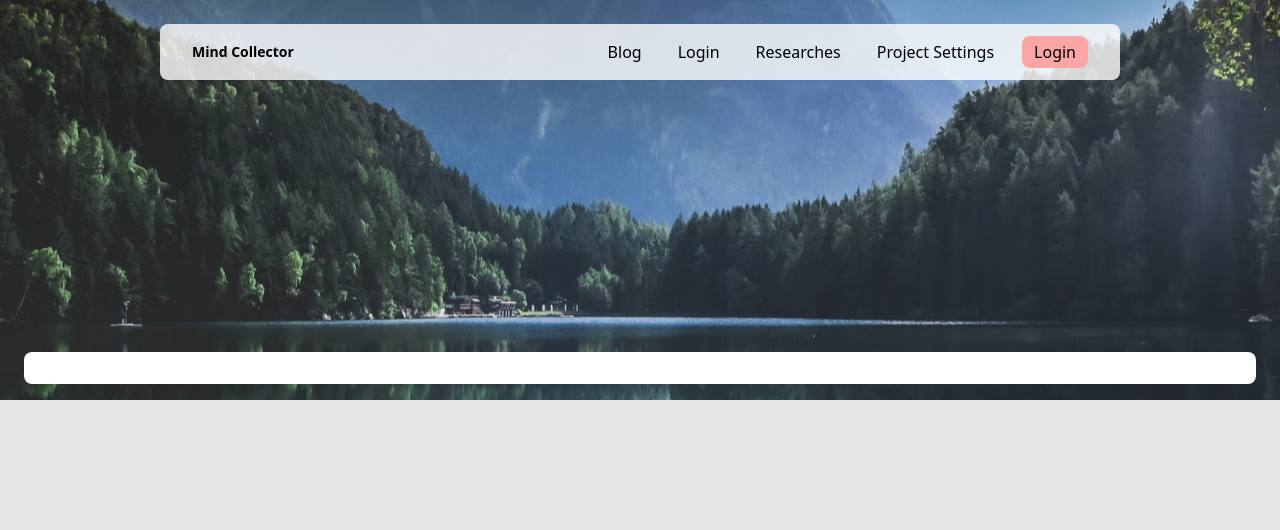
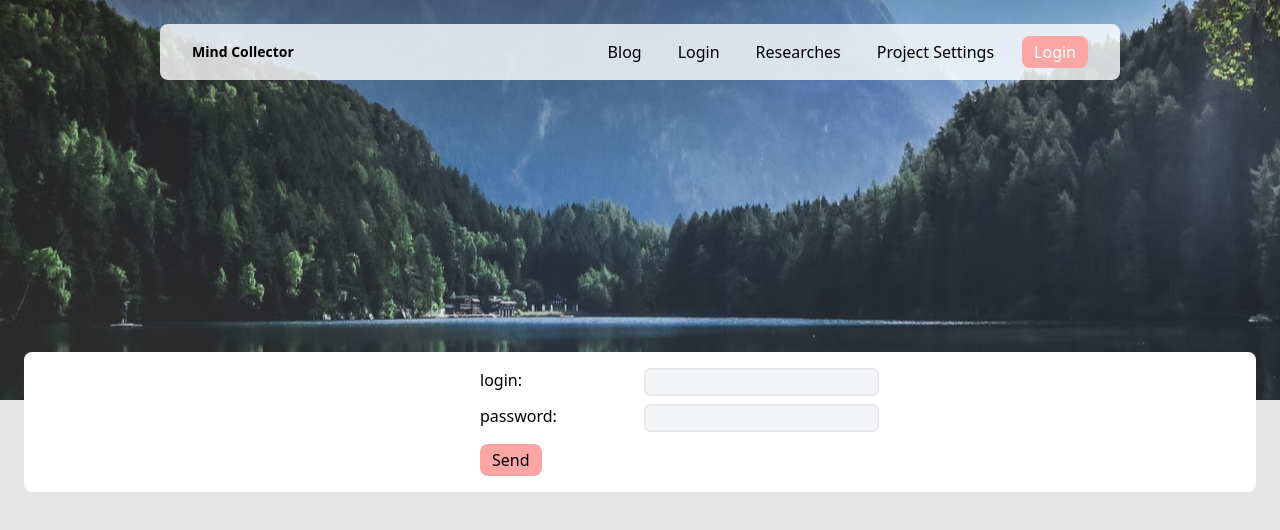
Before and after one commit to MindCollectorCompany/front, a Nuxt app: page /auth/login in a window 1280 px wide. Shown: the top 530 px of the page. Built offline with nearby package versions, Linux system fonts and the light colour scheme.

Commit message:
add routes and api call

```diff
--- a/components/HeaderBar.vue
+++ b/components/HeaderBar.vue
@@ -5,7 +5,16 @@
     <Logo />
     <div class="flex">
       <NavList />
-      <Button class="ml-7" text="login" />
+      <Button class="ml-7 text-white" @click="goToLogin">login</Button>
     </div>
   </div>
 </template>
+<script>
+export default {
+  methods: {
+    goToLogin() {
+      navigateTo("/auth/login");
+    },
+  },
+};
+</script>
--- /dev/null
+++ b/components/InputLabel.vue
@@ -0,0 +1,18 @@
+<template>
+  <div class="flex gap-2">
+    <span v-if="label">{{ label }}</span>
+    <input
+      type="text"
+      :name="name"
+      class="focus:shadow-outline rounded-md border-2 bg-gray-100 focus:border-gray-300 focus:bg-white focus:outline-none"
+      :value="text"
+      @input="$emit('update:text', $event.target.value)"
+    />
+  </div>
+</template>
+<script>
+export default {
+  props: ["label", "name", "text"],
+  emits: ["update:text"],
+};
+</script>
--- a/components/common/Button.vue
+++ b/components/common/Button.vue
@@ -1,13 +1,7 @@
 <template>
   <div
-    class="rounded-lg border-0 border-solid border-black bg-red-300 p-1 pl-3 pr-3 capitalize hover:cursor-pointer"
+    class="w-fit rounded-lg border-0 border-solid border-black bg-red-300 p-1 pl-3 pr-3 capitalize hover:cursor-pointer"
   >
-    {{ text }}
+    <slot></slot>
   </div>
 </template>
-
-<script>
-export default {
-  props: ["text"],
-};
-</script>
--- /dev/null
+++ b/components/common/Input.vue
@@ -0,0 +1,17 @@
+<template>
+  <div>
+    <input
+      type="text"
+      :name="name"
+      class="focus:shadow-outline rounded-md border-2 bg-gray-100 focus:border-gray-300 focus:bg-white focus:outline-none"
+      :value="text"
+      @input="$emit('update:text', $event.target.value)"
+    />
+  </div>
+</template>
+<script>
+export default {
+  props: ["name", "text"],
+  emits: ["update:text"],
+};
+</script>
--- a/components/nav/NavItem.vue
+++ b/components/nav/NavItem.vue
@@ -1,10 +1,12 @@
 <template>
   <span class="capitalize hover:cursor-pointer">
-    {{ text }}
+    <NuxtLink :to="page">
+      {{ text }}
+    </NuxtLink>
   </span>
 </template>
 <script>
 export default {
-  props: ["text"],
+  props: ["text", "page"],
 };
 </script>
--- a/components/nav/NavList.vue
+++ b/components/nav/NavList.vue
@@ -1,8 +1,8 @@
 <template>
   <div class="flex items-center gap-9">
-    <NavItem text="blog" />
-    <NavItem text="login" />
-    <NavItem text="Researches" />
-    <NavItem text="Project Settings" />
+    <NavItem text="blog" page="/" />
+    <NavItem text="login" page="/auth/login" />
+    <NavItem text="researches" page="/researches" />
+    <NavItem text="project settings" page="/project-settings" />
   </div>
 </template>
--- /dev/null
+++ b/pages/auth/login.vue
@@ -0,0 +1,46 @@
+<template>
+  <div class="m-auto flex max-w-xs flex-col gap-3">
+    <div class="grid grid-cols-2 gap-2">
+      <span>login:</span>
+      <Input label="login" name="login" v-model:text="loginValue" />
+      <span>password:</span>
+      <Input label="password" name="pass" v-model:text="passValue" />
+    </div>
+    <Button @click="onSubmit">Send</Button>
+  </div>
+</template>
+<script>
+const API = "http://api.mindcollector.io/api/token/";
+
+export default {
+  data() {
+    return {
+      loginValue: "",
+      passValue: "",
+    };
+  },
+  methods: {
+    async onSubmit() {
+      const payload = {
+        username: this.loginValue,
+        password: this.passValue,
+      };
+
+      // console.log("payload ", payload);
+
+      const { data, error } = await useFetch(API, {
+        method: "POST",
+        body: JSON.stringify(payload),
+      });
+
+      if (error) {
+        console.error("onSubmit ", error);
+        alert("Login Error");
+        return;
+      }
+
+      console.log("data ", data);
+    },
+  },
+};
+</script>
--- /dev/null
+++ b/pages/auth/register.vue
@@ -0,0 +1,3 @@
+<template>
+  <div>register</div>
+</template>
--- /dev/null
+++ b/pages/project-settings.vue
@@ -0,0 +1,3 @@
+<template>
+  <div>Project settings</div>
+</template>
--- /dev/null
+++ b/pages/researches.vue
@@ -0,0 +1,3 @@
+<template>
+  <div>Researches</div>
+</template>
```
